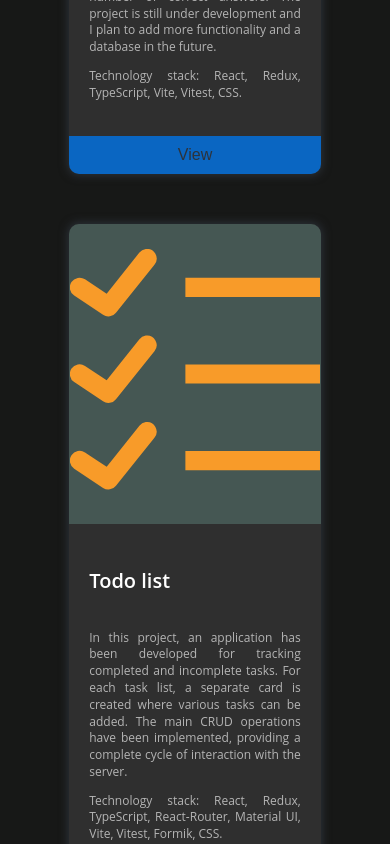
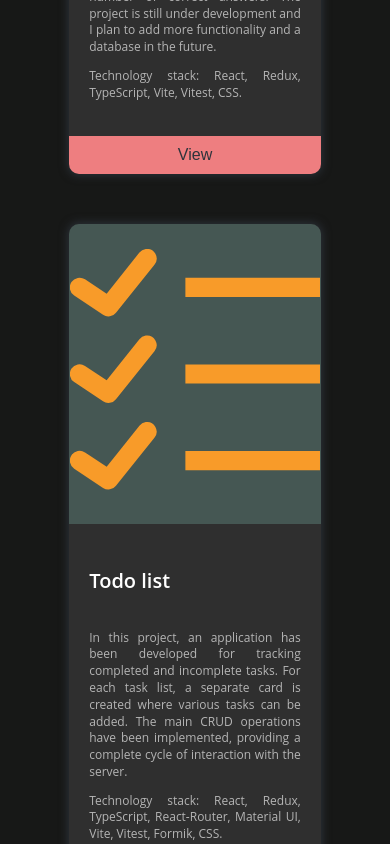
Before and after one commit to Zaitsev-AV/portfolio, a React (Create React App) app: page / in a window 390 px wide. Shown: the part 6120-6964 px from the top of the page. Built offline with nearby package versions, Linux system fonts and the light colour scheme.

Commit message:
Refactoring

```diff
--- a/src/aboutMe/About.tsx
+++ b/src/aboutMe/About.tsx
@@ -53,7 +53,7 @@ export const About: React.FC = () => {
 					</div>
 					</Animation>
 					<Animation className={ s.social } animation={"animate__zoomIn"} threshold={0.5}>
-						<a href="#"
+						<a href="https://drive.google.com/file/d/1T7_p6XNzKSIFXGm3SDTbWzKlCO1gdjIp/view?usp=drive_link"
 						   className={ `${ s.btn } ${ s.btn_outline_primary }` }>Download CV</a>
 						<div className={ s.social_btn }>
 							<SocialIcon/>
--- a/src/projects/Projects.tsx
+++ b/src/projects/Projects.tsx
@@ -6,6 +6,7 @@ import quizProject from "../assets/img/quiz_new.svg"
 import todo from "../assets/img/todos1.svg"
 import socNet from "../assets/img/social.svg"
 import card from "../assets/img/card.svg"
+import { Animation } from "../common/animation/Animation";
 
 
 export const Projects: React.FC = () => {
@@ -17,16 +18,23 @@ export const Projects: React.FC = () => {
 				            id={ 'section3' }/>
 				<div className={ `${ s.projectContainer }` }>
 					<div className={ s.projects }>
+						<Animation animation={ 'animate__fadeInLeft' }
+						           threshold={ 0.4 }>
 							<Project title={ 'Quiz' }
 							         path={ 'https://github.com/Zaitsev-AV/quiz' }
 							         img={ quizProject }
 							         stack={ 'React, Redux, TypeScript, Vite, Vitest, CSS.' }
 							         description={ "This project was created to explore questions related to JavaScript, TypeScript and React. The user is randomly presented with different questions and must select the correct answer. At the end, the user sees the number of correct answers. The project is still under development and I plan to add more functionality and a database in the future." }/>
+						</Animation>
+						<Animation animation={ 'animate__fadeInUp' }
+						           threshold={ 0.4 }>
 							<Project title={ 'Todo list' }
 							         path={ 'https://github.com/Zaitsev-AV/todolist_main_project' }
 							         img={ todo }
-						         description={"In this project, an application has been developed for tracking completed and incomplete tasks. For each task list, a separate card is created where various tasks can be added. The main CRUD operations have been implemented, providing a complete cycle of interaction with the server."}
+							         description={ "In this project, an application has been developed for tracking completed and incomplete tasks. For each task list, a separate card is created where various tasks can be added. The main CRUD operations have been implemented, providing a complete cycle of interaction with the server." }
 							         stack={ 'React, Redux, TypeScript, React-Router, Material UI, Vite, Vitest, Formik, CSS.' }/>
+						</Animation>
+						<Animation animation={ 'animate__fadeInRight' } threshold={ 0.4 }>
 							<Project title={ 'Card' }
 							         img={ card }
 							         path={ 'https://github.com/Zaitsev-AV/cards' }
@@ -36,13 +44,17 @@ export const Projects: React.FC = () => {
 								         "\n" +
 								         "Create your own decks of flashcards for studying, adding photos, videos, or text-based questions.\n" +
 								         "Explore flashcards created by other users and exchange knowledge.\n" +
-							         "Intuitive and appealing interface for convenient learning."}
+								         "Intuitive and appealing interface for convenient learning." }
 							         stack={ 'React, Redux Toolkit, TypeScript, CSS, Mantine UI, React-Router, Jest, React useForm.' }/>
+						</Animation>
+						<Animation animation={ 'animate__fadeInUp' }
+						           threshold={ 0.4 }>
 							<Project title={ 'Social Network' }
 							         path={ 'https://github.com/Zaitsev-AV/samurai-way-main' }
 							         img={ socNet }
-						         description={'This social network opens up a wide range of possibilities for users to engage in social interactions. Here, you can enjoy browsing through other users\' profiles, easily add new friends or remove existing ones, and actively communicate with like-minded individuals. The platform also features a wall posting functionality, allowing users to share their thoughts, ideas, inspirations, and creative achievements.'}
+							         description={ 'This social network opens up a wide range of possibilities for users to engage in social interactions. Here, you can enjoy browsing through other users\' profiles, easily add new friends or remove existing ones, and actively communicate with like-minded individuals. The platform also features a wall posting functionality, allowing users to share their thoughts, ideas, inspirations, and creative achievements.' }
 							         stack={ 'React(FC and class component), Redux, TypeScript, React-Router, Jest, StoryBook, useForm, CSS.' }/>
+						</Animation>
 					</div>
 				</div>
 			</div>
--- a/src/projects/project/Project.module.scss
+++ b/src/projects/project/Project.module.scss
@@ -102,7 +102,7 @@
 
         button {
             width: 100%;
-            background-color: #0a66c2;
+            background-color: #ee7e80;
             color: #2d333b;
             border: none;
             padding: 10px;
--- a/src/projects/project/Project.tsx
+++ b/src/projects/project/Project.tsx
@@ -17,7 +17,7 @@ const onClickHandle = (src: string) => {
 export const Project: FC<ProjectPropsType> = (props) => {
 	const { img, title, description, path, stack} = props
 	return (
-		<Animation className={s.project} animation={'animate__fadeInUp'} threshold={0.4}>
+		<div className={s.project} >
 			<div className={s.photoWrapper}>
 				<div
 					className={s.photo}
@@ -36,7 +36,7 @@ export const Project: FC<ProjectPropsType> = (props) => {
 			<div className={s.btnView} onClick={onClickHandle(path)}>
 				<button>View</button>
 			</div>
-		</Animation>
+		</div>
 	)
 }
 
--- a/src/skills/Skills.module.scss
+++ b/src/skills/Skills.module.scss
@@ -13,7 +13,7 @@
 
         @media (max-width: 768px) {
                 flex-direction: column;
-                align-items: normal;
+                //align-items: normal;
         }
 
         .skills {
--- a/src/skills/skill/Skill.module.scss
+++ b/src/skills/skill/Skill.module.scss
@@ -12,6 +12,7 @@
     -5px -5px 30px rgb(51, 49, 49);
     transition: transform 0.2s ease-in-out;
     transform-style: preserve-3d;
+
     &:hover {
         transform: scale(1.125) rotateX(11deg) rotateY(8deg);
         background-color: #2f2f2f;
```
Lines whose indentation alone changed are shown as unchanged.
